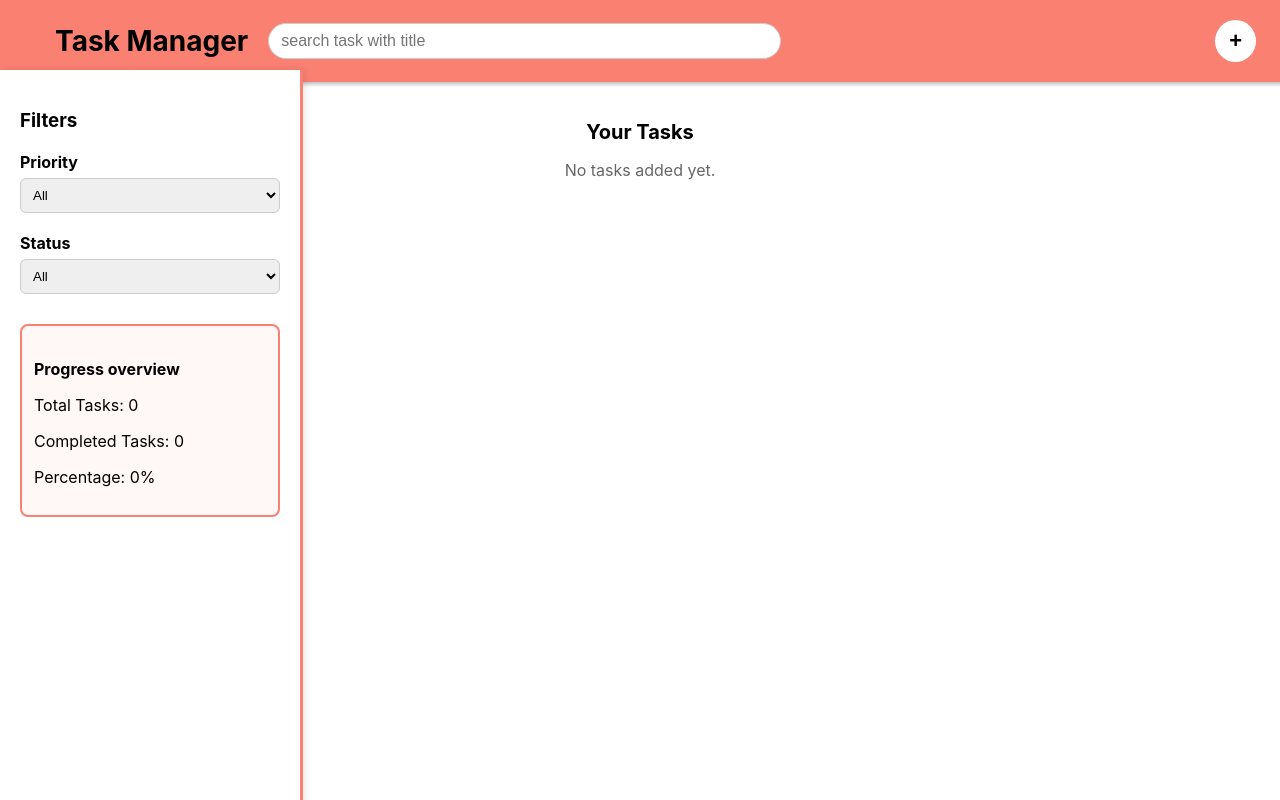
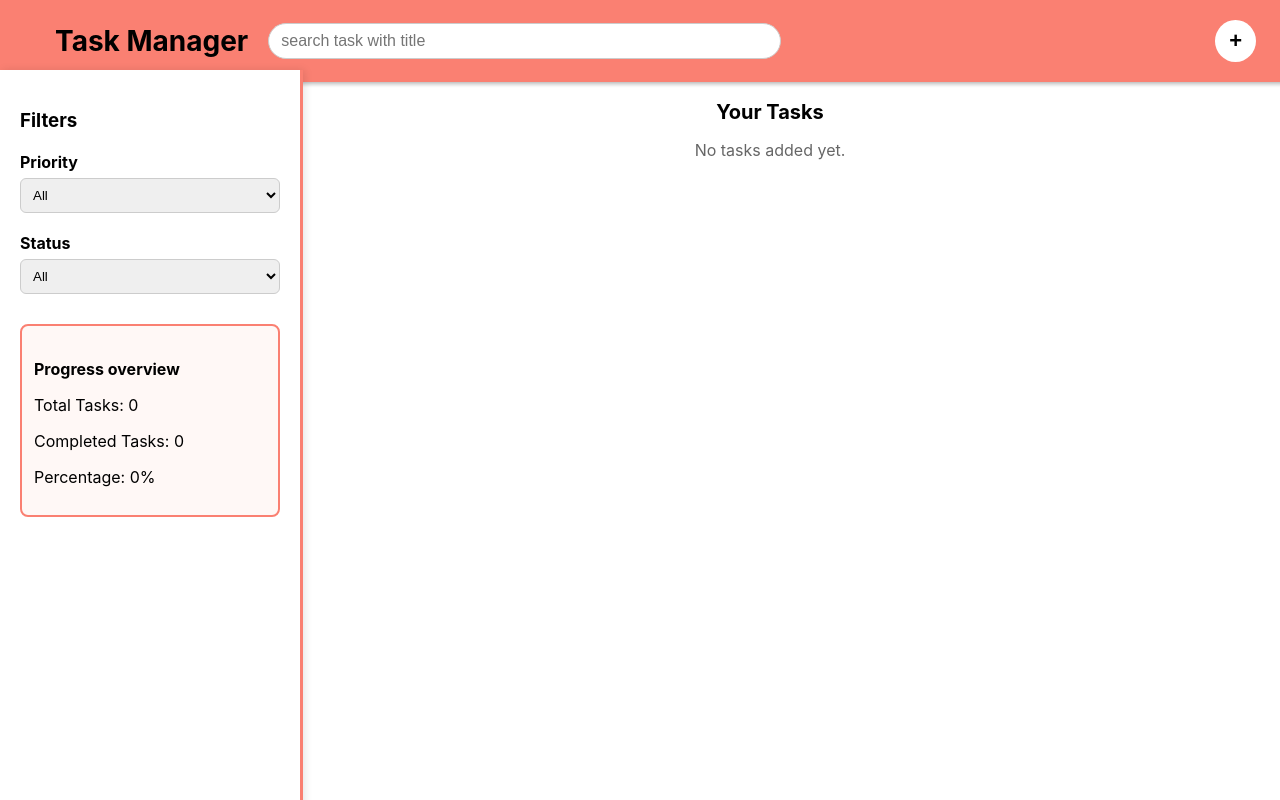
Before and after one commit to TVVaishnavi/Task-Manager-HVA-, a React (Create React App) app in the folder task-manager/: page / in a window 1280 px wide. Built offline with nearby package versions, Linux system fonts and the light colour scheme.

Commit message:
Adjust padding and margin in Home.css

```diff
--- a/task-manager/src/style/Home.css
+++ b/task-manager/src/style/Home.css
@@ -1,6 +1,7 @@
 .home-container{
-    padding-top: 0px;
-    margin-top: 120px;
+    padding-top: 80px;
+    margin-left: 260px;
+    box-sizing: border-box;
 }
 
 .overlay{
```
